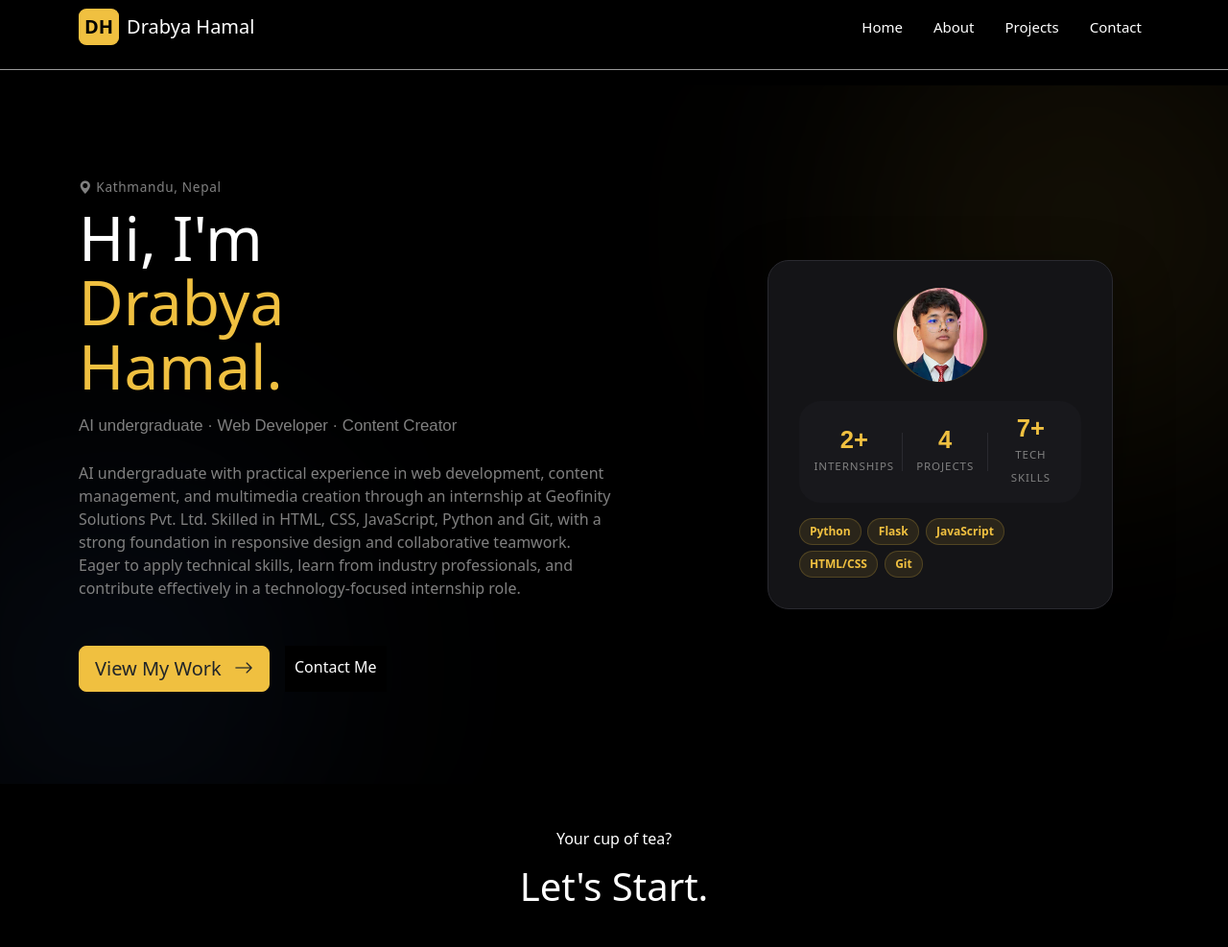
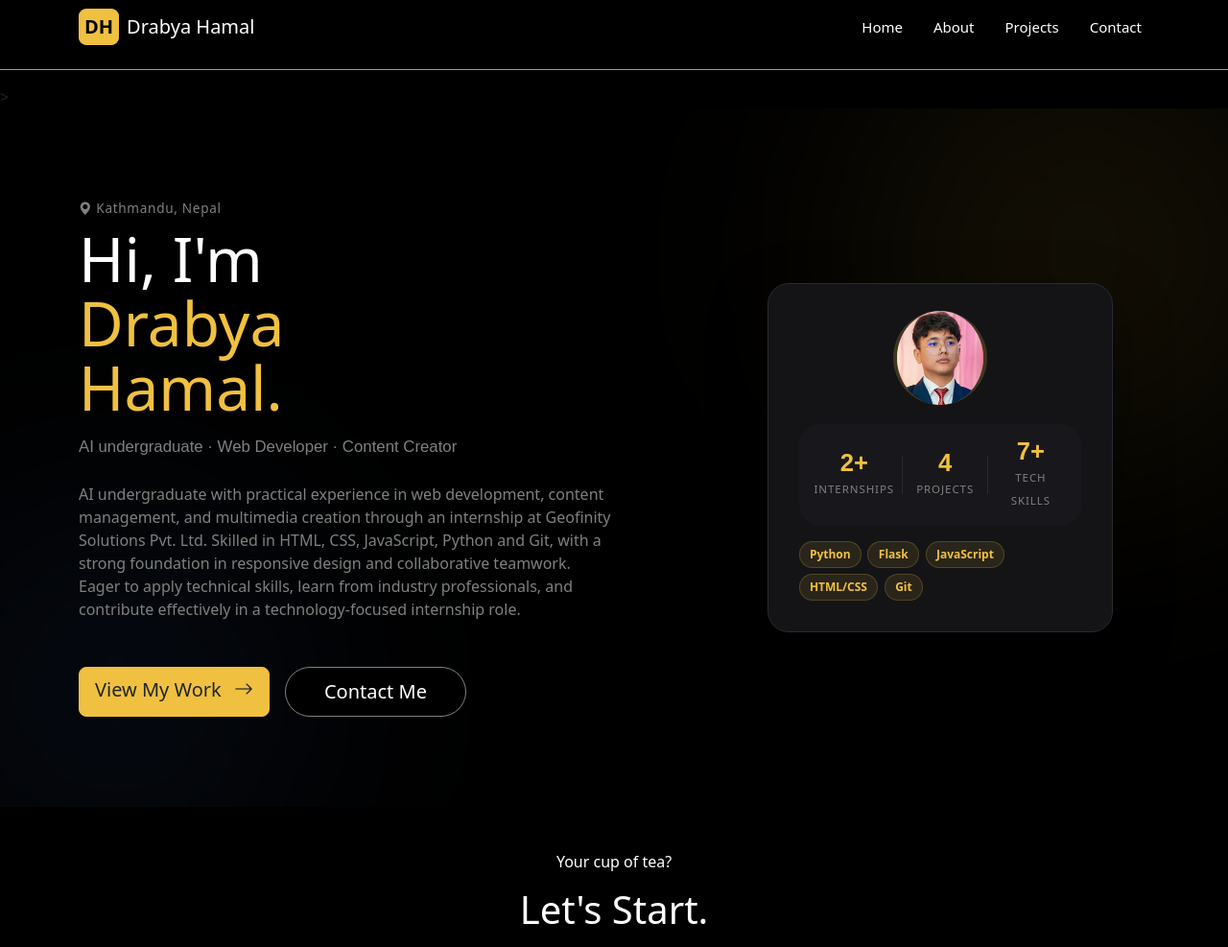
Before and after one commit to DancingAlone-us/Portfolio, a Flask app: page / in a window 1280 px wide. Shown: the top 987 px of the page at 96% size. Run offline with Flask 3, Linux system fonts and the light colour scheme; some libraries are stand-ins or nearby versions.

Commit message:
Fixed the hero introduction

```diff
--- a/static/css/style.css
+++ b/static/css/style.css
@@ -10,6 +10,8 @@ a{
   text-decoration: none;
   color: white;
 }
+
+/* NAVBAR */
 
 .initials{
   border: 1px solid #f0c040;
@@ -48,6 +50,8 @@ a{
   background-color: #f0c040;
 }
 
+/* FOOTER */
+
 .footer-actions .btn{
   padding: 0.45rem 0.9rem;
 }
@@ -64,6 +68,8 @@ a{
     margin-top: 0.35rem;
   }
 }
+
+/* HERO INTRODUCTION */
 
 .hero-section {
   min-height: calc(100vh - 72px);
@@ -196,10 +202,12 @@ a{
   border: 1px solid rgba(240,192,64,0.2);
 }
 
-.btn-hero{
-  background-color: black;
+.btn-contact{
+    background-color: black;
   color: white;
-  padding: 10px;
+  padding: 10px 40px;
+  border: 1px solid gray;
+  border-radius: 50px;
 }
 
 .pfp{
--- a/templates/index.html
+++ b/templates/index.html
@@ -7,7 +7,7 @@
 
 {% block main %}
 
-<!--Banner-->
+<!--Hero Introduction-->>
 
 <section class="hero-section d-flex align-items-center">
   <div class="container">
@@ -28,7 +28,7 @@
           <a href="{{ url_for('projects') }}" class="btn btn-primary-custom btn-lg">
             View My Work <i class="bi bi-arrow-right ms-2"></i>
           </a>
-          <a href="{{ url_for('contact') }}" class="btn-hero btn-outline-custom btn-lg">
+          <a href="{{ url_for('contact') }}" class="btn btn-outline-custom btn-lg btn-contact">
             Contact Me
           </a>
         </div>
@@ -71,4 +71,6 @@
   <div class="hero-bg-blob blob-1"></div>
   <div class="hero-bg-blob blob-2"></div>
 </section>
+
+
 {% endblock %}
```
